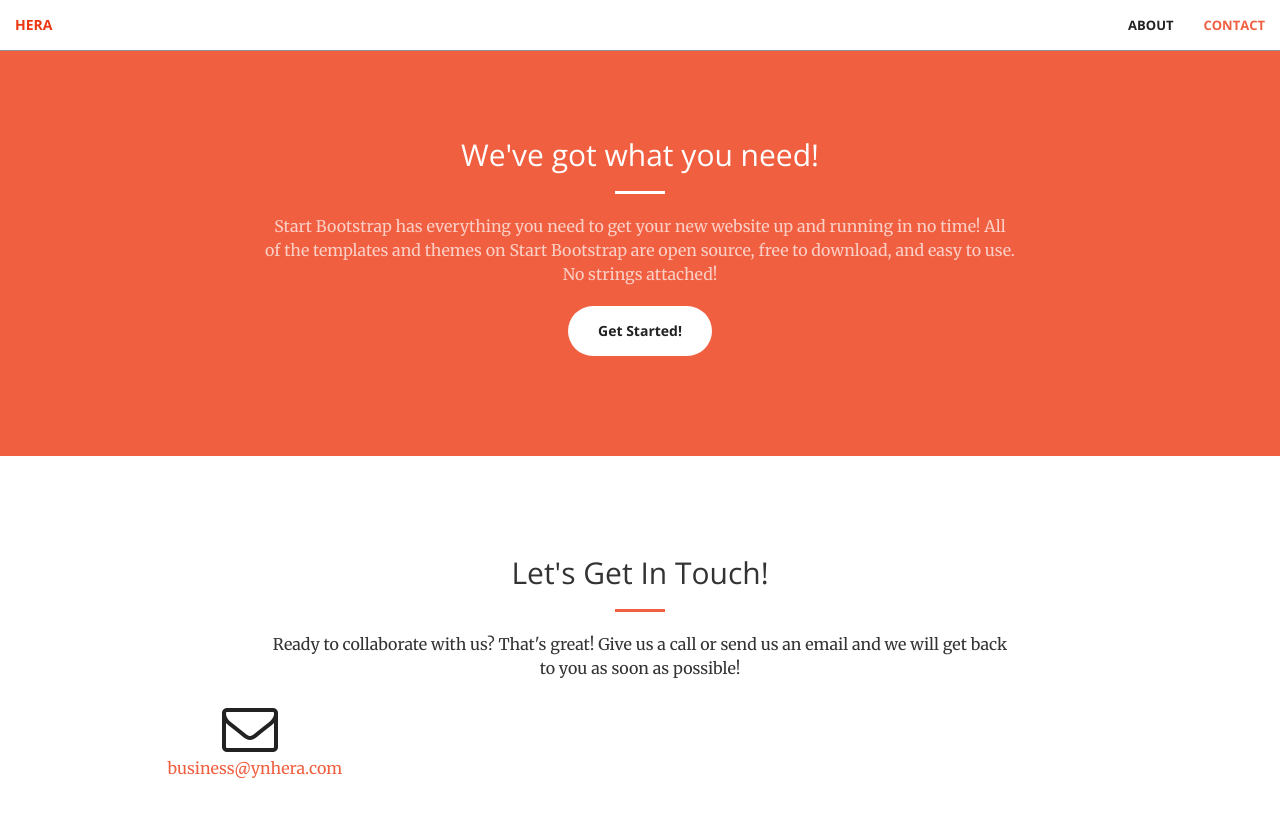
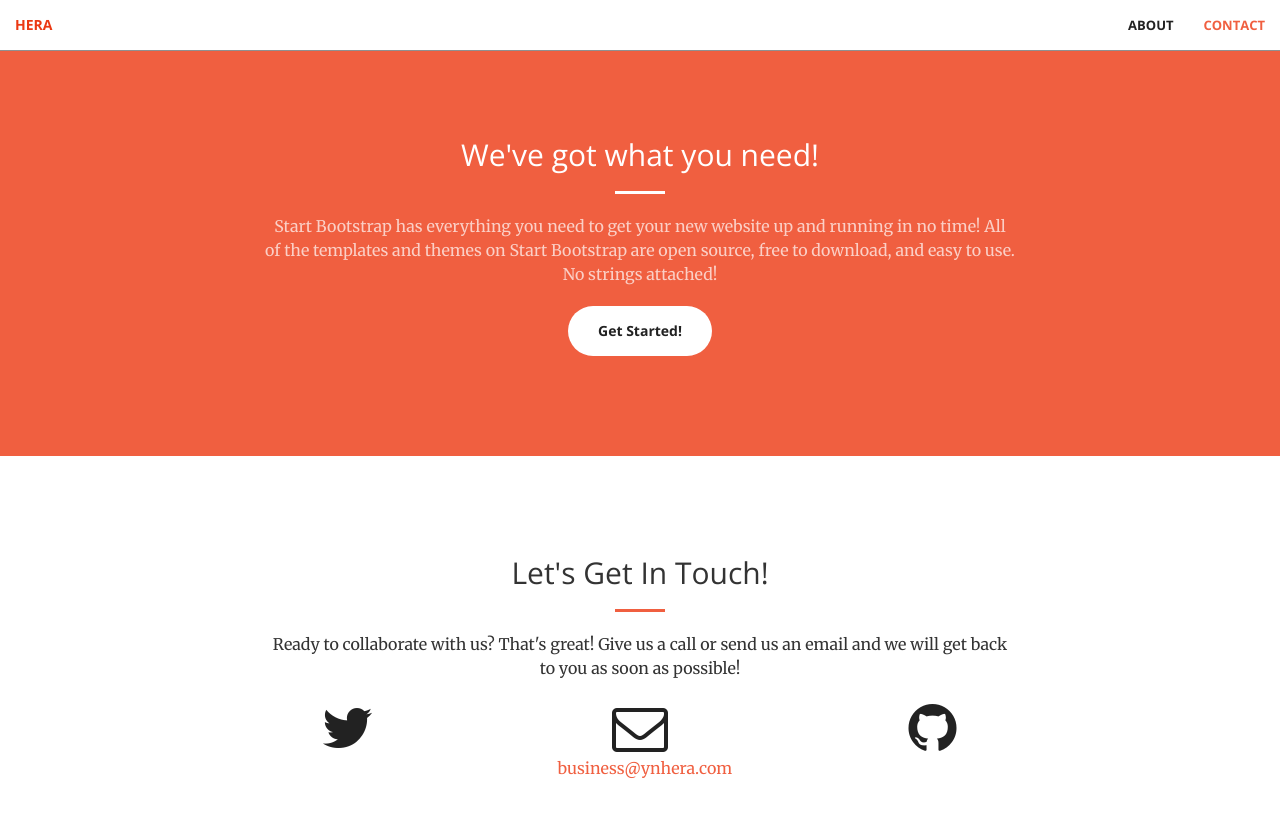
Before and after one commit to ynhera/ynhera.github.io, a Jekyll site: the page built from index.html, in a window 1280 px wide and 900 px high, scrolled down 862 px. Shown: the top 817 px of the window. Built offline with Jekyll 4.4.1, drawn with Linux system fonts in a browser that asks for light colours.

Commit message:
reset icon

```diff
--- a/_includes/contact.html
+++ b/_includes/contact.html
@@ -6,24 +6,24 @@
                 <hr class="primary">
                 <p>Ready to collaborate with us? That's great! Give us a call or send us an email and we will get back to you as soon as possible!</p>
             </div>
-<!--         <div class="col-lg-2 col-lg-offset-2 text-center">
+        <div class="col-lg-2 col-lg-offset-2 text-center">
             <a href="https://twitter.com/{{ site.twitter_username }}">
                 <i class="fa fa-twitter fa-3x wow bounceIn" data-wow-delay=".1s"></i>
                 <p>{{ site.twitter_username }}</p>
             </a>
-        </div> -->
+        </div>
         <div class="col-lg-2 col-lg-offset-1 text-center">
             <a href="mailto:{{ site.email }}">
             <i class="fa fa-envelope-o fa-3x wow bounceIn" data-wow-delay=".1s"></i>
                 <p>{{ site.email }}</p>
             </a>
         </div>
-<!--         <div class="col-lg-2 col-lg-offset-1 text-center">
+        <div class="col-lg-2 col-lg-offset-1 text-center">
             <a href="https://github.com/{{ site.github_username }}">
             <i class="fa fa-github fa-3x wow bounceIn" data-wow-delay=".1s"></i>
                 <p>{{ site.github_username }}</p>
             </a>
-        </div> -->
+        </div>
 
     </div>
 </section>
```
